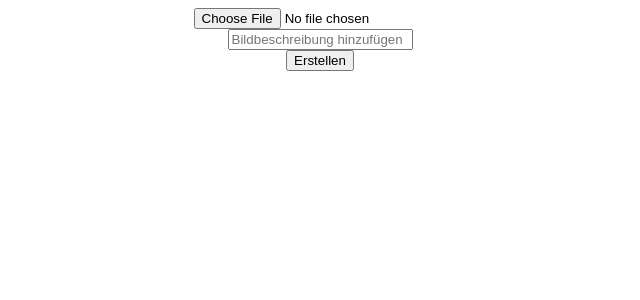
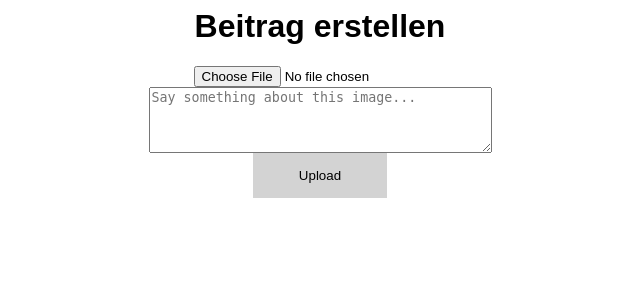
Before and after one commit to LauraH24/fashionfriends, a PHP site: page /beitrag_erstellen.php in a window 1280 px wide. Shown: the top 300 px of the page, without its empty margins (320-960 px from the left). Run offline with PHP 8.4, Linux system fonts and the light colour scheme; data that the repository does not hold is empty.

Commit message:
Bildupload

```diff
--- a/beitrag_erstellen.php
+++ b/beitrag_erstellen.php
@@ -2,18 +2,65 @@
 	<head>
 		<title>FF - Beitrag erstellen</title>
 		<meta charset='utf-8'>
-		<link href='style_start.css' rel='stylesheet'>
+		<link href='style_beitragerstellen.css' rel='stylesheet'>
+		<link rel="shortcut icon" type="image/x-icon" href="logo_neu.png">
 	</head>
 	<body>
+	<h1>Beitrag erstellen</h1>
 		<?php
-			if (!isset($_POST['senden']))
-			{
-				echo "<form action='upload.php' method='POST' enctype='multipart/form-data'>";
-				echo "<input type='file' name='bild'></br>";
-				echo "<input type='text' name='beschreibung' placeholder='Bildbeschreibung hinzufügen'></br>";
-				echo "<input type='submit' name='senden' value='Erstellen'>";
-				echo "</form>";
-			}
-		?>
+			$db = mysqli_connect("localhost","root","","bbs");
+
+  // Initialize message variable
+  $msg = "";
+
+  // If upload button is clicked ...
+  if (isset($_POST['upload'])) {
+  	// Get image name
+  	$image = $_FILES['image']['name'];
+  	// Get text
+  	$image_text = mysqli_real_escape_string($db, $_POST['image_text']);
+
+  	// image file directory
+  	$target = "images/".basename($image);
+
+  	$sql = "INSERT INTO ffupload (image, image_text) VALUES ('$image', '$image_text')";
+  	// execute query
+  	mysqli_query($db, $sql);
+
+  	if (move_uploaded_file($_FILES['image']['tmp_name'], $target)) {
+  		$msg = "Image uploaded successfully";
+  	}else{
+  		$msg = "Failed to upload image";
+  	}
+  }
+  $result = mysqli_query($db, "SELECT * FROM ffupload");
+?>
+<div id="content">
+  <?php
+    while ($row = mysqli_fetch_array($result)) {
+      echo "<div id='img_div'>";
+      	echo "<img src='images/".$row['image']."' >";
+      	echo "<p>".$row['image_text']."</p>";
+      echo "</div>";
+    }
+  ?>
+  <form method="POST" action="upload2.php" enctype="multipart/form-data">
+  	<input type="hidden" name="size" value="1000000">
+  	<div>
+  	  <input type="file" name="image">
+  	</div>
+  	<div>
+      <textarea
+      	id="text"
+      	cols="40"
+      	rows="4"
+      	name="image_text"
+      	placeholder="Say something about this image..."></textarea>
+  	</div>
+  	<div>
+  		<button type="submit" name="upload">Upload</button>
+  	</div>
+  </form>
+</div>
 	</body>
 </html>
--- /dev/null
+++ b/style_beitragerstellen.css
@@ -0,0 +1,19 @@
+body{
+	font-family: Arial;
+	text-align: center;
+}
+button{
+	background-color: lightgray;
+	border: none;
+	color: black;
+	padding: 15px 15px;
+	text-align: center;
+	display: inline block;
+	width: 10em;
+	transition-duration: 0.4s;
+	cursor: pointer;
+}
+button:hover{
+	background-color: white;
+	border: 2px solid lightgray;
+}
--- a/upload.php
+++ /dev/null
@@ -1,3 +0,0 @@
-<?php
-	move_uploaded_file($_FILES['profilbild']['tmp_name'], 'upload/'.$_FILES['profilbild']['tmp_name']);
-?>
```
Also changed, not shown: logo.png (added), logo_neu.png (added).
